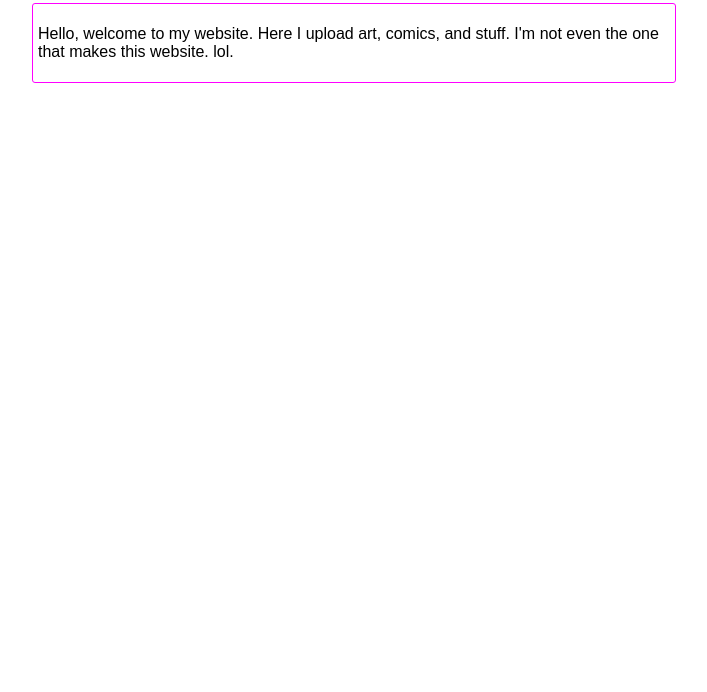
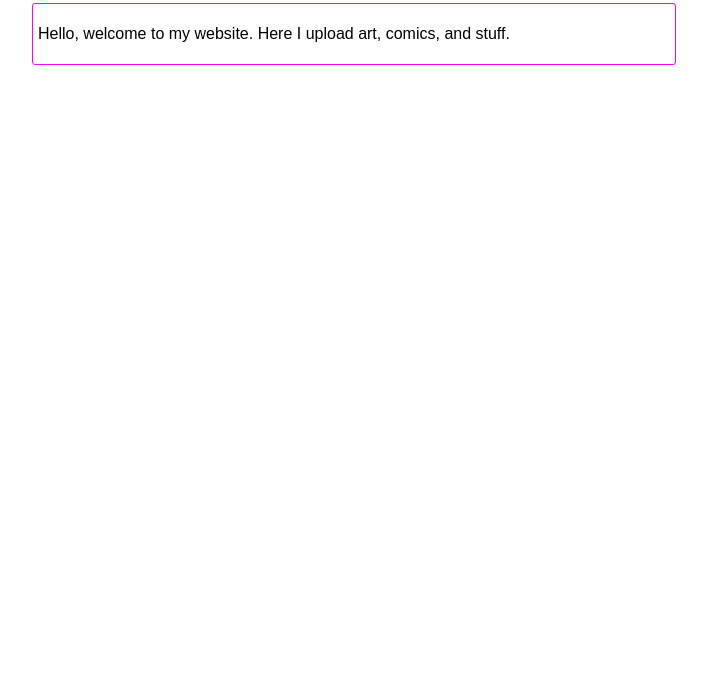
Before and after one commit to Superpawkitty/superpawkitty.github.io, a plain HTML site: page index.html in a window 1280 px wide. Shown: the part 108-800 px from the top of the page, without its empty margins (286-993 px from the left). Drawn offline with Linux system fonts and the light colour scheme.

Commit message:
Update index.html

```diff
--- a/index.html
+++ b/index.html
@@ -24,7 +24,6 @@
 
         <div class="content center">
 <p>Hello, welcome to my website. Here I upload art, comics, and stuff.
-I'm not even the one that makes this website. lol.
 </p>
         </div>
     </body>
```
